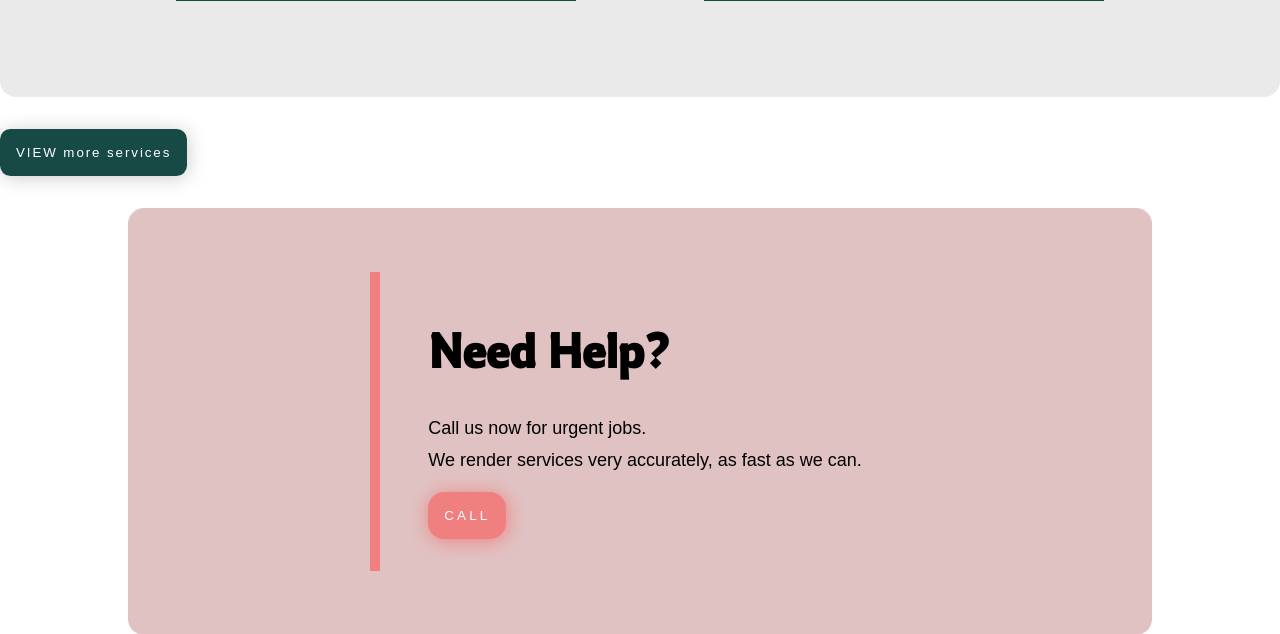
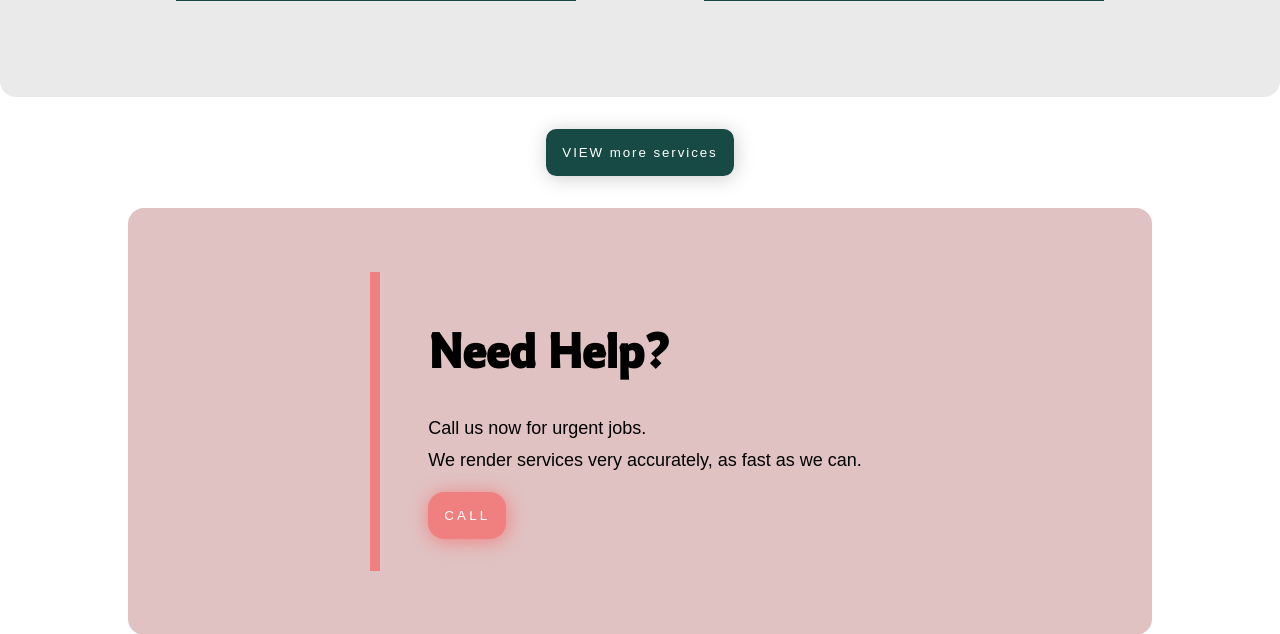
Before and after one commit to Akindele-Ebenezer/alignment, a PHP site: page / in a window 1280 px wide. Shown: the part 2603-3237 px from the top of the page. Run offline with PHP 8.4, Linux system fonts and the light colour scheme; some web fonts are replaced.

Commit message:
Update styles.css

```diff
--- a/styles/styles.css
+++ b/styles/styles.css
@@ -226,6 +226,11 @@ header b {
 .sec-2 .box h1,
 .sec-2 .box p {
     padding: 1rem;
+}
+
+.sec-2 + div {
+    display: flex;
+    justify-content: center;
 }
 
 .sec-2 div,
```
